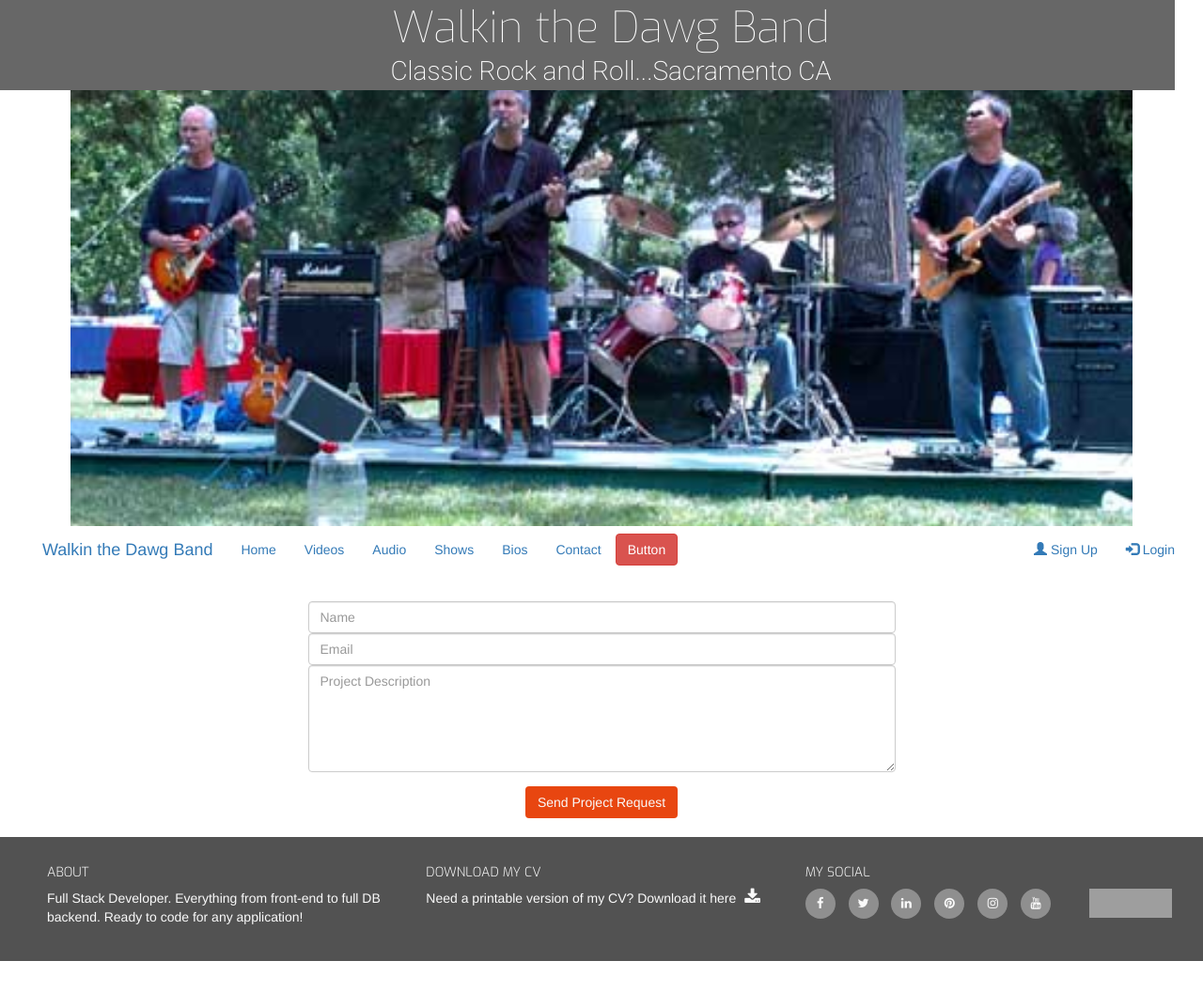
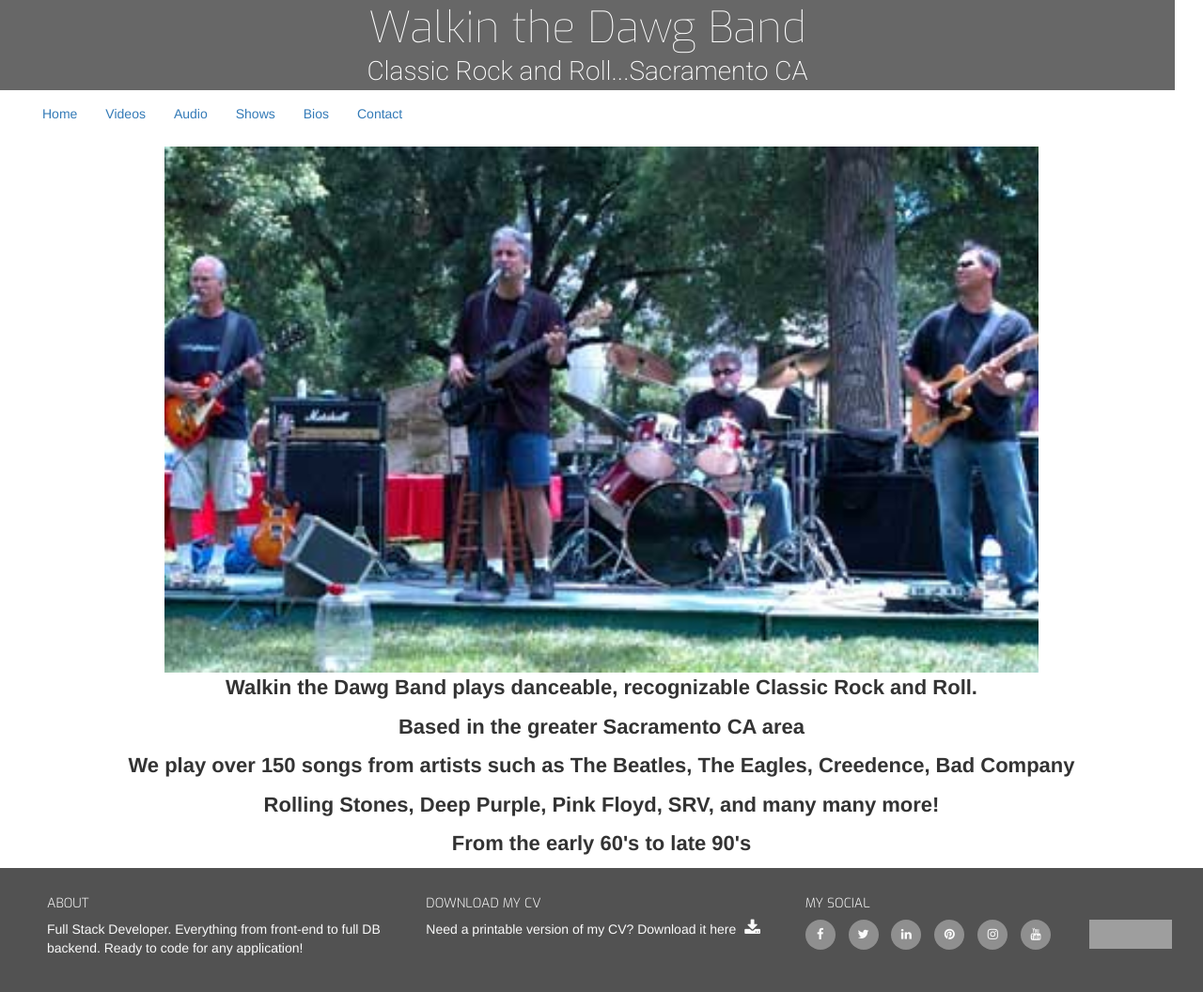
Before and after one commit to Code-Institute-Submissions/walkinthedawg-bandsite, a plain HTML site: page index.html in a window 1280 px wide. Shown: the whole page at 94% size. Before the commit the page ends 1023 px from the top, so only its background shows below. Drawn offline with nearby package versions, Linux system fonts and the light colour scheme; grey boxes are pictures that could not be loaded.

Commit message:
Fixed some NAV errors and added text to index.html

```diff
--- a/css/style.css
+++ b/css/style.css
@@ -79,7 +79,11 @@ header{
 }
 
 .heading{
-    margin-left: 50px;
+    margin-left: 0px;
+}
+
+.row col-md-12 {
+    margin: 0;
 }
 
 .band-photo{
@@ -88,8 +92,9 @@ header{
     background-repeat: no-repeat;
     background-size: cover;
     min-height: 560px;
-    margin-left: 60px;
-    margin-right: 60px;
+    margin-left: 160px;
+    margin-right: 160px;
+    margin-top: 10px;
 }
 
 .name{
@@ -109,6 +114,15 @@ header{
     margin-bottom: 5px;
     color: #ffffff;
     text-align: center;
+}
+
+.nav navbar-nav {
+    text-align: right;
+}
+
+.nav nav-pills{
+    text-align: center;
+    display: block;
 }
 
 #nav{
@@ -149,7 +163,12 @@ header{
     letter-spacing: 2px;
 }
 
-
+.section-info{
+    display: block;
+    text-align: center;
+    font-size: 22px;
+    font-weight: 700;
+}
 
 /*------------------------HoverCSS--------*/
 
--- a/index.html
+++ b/index.html
@@ -19,18 +19,9 @@
                     </div>
                 </div>
             </div>
-            <div>
-                <div class="band-photo">
 
-                </div>
-
-            </div>
-            <div>
-            <ul class="nav nav-pills">
-                 <div class="container-fluid">
-                        <div class="navbar-header">
-                           <a class="navbar-brand" href="/index.html">Walkin the Dawg Band</a>
-                        </div>
+            <div class="container-fluid">
+                <div class="nav nav-pills">
                     <ul class="nav navbar-nav">
                       <li><a href="/index.html">Home</a></li>
                       <li><a href="/videos.html">Videos</a></li>
@@ -39,30 +30,23 @@
                       <li><a href="/bios.html">Bios</a></li>
                       <li><a href="/contact.html">Contact</a></li>
                     </ul>
-                    <button class="btn btn-danger navbar-btn">Button</button>
-                     <ul class="nav navbar-nav navbar-right">
-                          <li><a href="#"><span class="glyphicon glyphicon-user"></span> Sign Up</a></li>
-                          <li><a href="#"><span class="glyphicon glyphicon-log-in"></span> Login</a></li>
-                    </ul>
                 </div>
-            </nav>
             </div>
+
+
+
+            <div>
+                <div class="band-photo"></div>
+            </div>
+
         </header>
         <section class="container-fluid">
-            <div class="row bg-color-contact">
-                <div>
-                 <!--     <span class="photos">
-                        <img src="assets/photos/whole_band.jpg" alt="band">
-                    </span>-->
-                </div>
-            </div>
-            <div class="center-form">
-               <form>
-                   <input type="text" name="name" class="form-control" id="fullname" placeholder="Name" required/>
-                   <input type="text" name="emailaddress" class="form-control" id="emailaddress" placeholder="Email" required/>
-                   <textarea rows="5" name="projectsummary" class="form-control" id="projectsummary" placeholder="Project Description" required ></textarea>
-                   <button type="submit" class="btn btn-secondary center-block">Send Project Request</button>
-               </form>
+            <div class="section-info">
+                <p>Walkin the Dawg Band plays danceable, recognizable Classic Rock and Roll.</p>
+                <p>Based in the greater Sacramento CA area</p>
+                <p>We play over 150 songs from artists such as The Beatles, The Eagles, Creedence, Bad Company</p>
+                <p>Rolling Stones, Deep Purple, Pink Floyd, SRV, and many many more!</p>
+                <p>From the early 60's to late 90's</p>
             </div>
         </section>
         <footer class="container-fluid">
```
